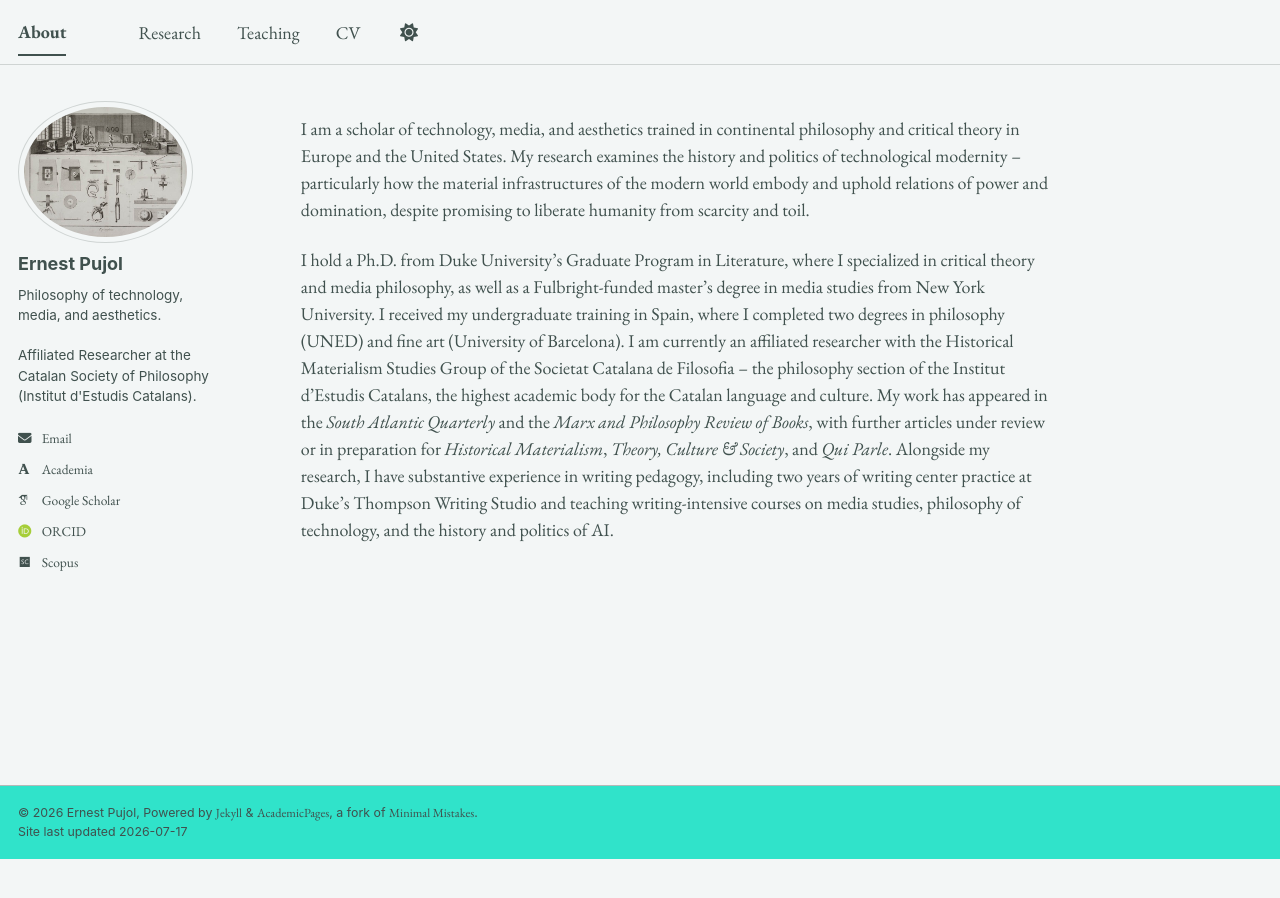
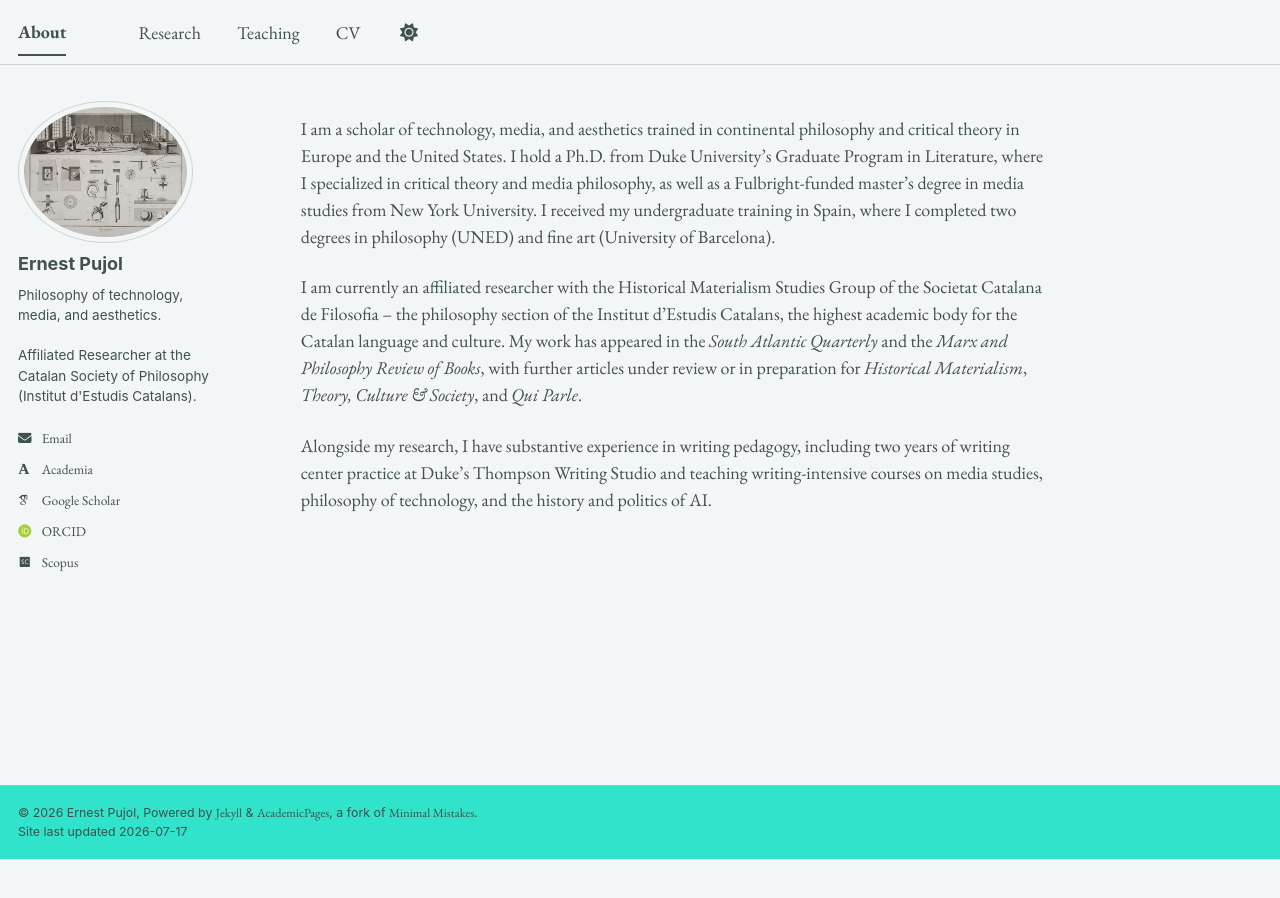
Before and after one commit to epujol90/epujol90.github.io, a Jekyll site: the page built from _pages/about.md, in a window 1280 px wide. Built offline with Jekyll 4.4.1, drawn with Linux system fonts in a browser that asks for light colours; some web fonts are replaced; a script bundle is joined from its source files by our own code; library files that are not in the unit come from our copies.

Commit message:
Update about.md

```diff
--- a/_pages/about.md
+++ b/_pages/about.md
@@ -6,6 +6,8 @@ redirect_from:
   - /about/
   - /about.html
 ---
-I am a scholar of technology, media, and aesthetics trained in continental philosophy and critical theory in Europe and the United States. My research examines the history and politics of technological modernity -- particularly how the material infrastructures of the modern world embody and uphold relations of power and domination, despite promising to liberate humanity from scarcity and toil.
+I am a scholar of technology, media, and aesthetics trained in continental philosophy and critical theory in Europe and the United States. I hold a Ph.D. from Duke University’s Graduate Program in Literature, where I specialized in critical theory and media philosophy, as well as a Fulbright-funded master’s degree in media studies from New York University. I received my undergraduate training in Spain, where I completed two degrees in philosophy (UNED) and fine art (University of Barcelona).
 
-I hold a Ph.D. from Duke University’s Graduate Program in Literature, where I specialized in critical theory and media philosophy, as well as a Fulbright-funded master’s degree in media studies from New York University. I received my undergraduate training in Spain, where I completed two degrees in philosophy (UNED) and fine art (University of Barcelona). I am currently an affiliated researcher with the Historical Materialism Studies Group of the Societat Catalana de Filosofia -- the philosophy section of the Institut d’Estudis Catalans, the highest academic body for the Catalan language and culture. My work has appeared in the _South Atlantic Quarterly_ and the _Marx and Philosophy Review of Books_, with further articles under review or in preparation for _Historical Materialism_, _Theory, Culture & Society_, and _Qui Parle_. Alongside my research, I have substantive experience in writing pedagogy, including two years of writing center practice at Duke’s Thompson Writing Studio and teaching writing-intensive courses on media studies, philosophy of technology, and the history and politics of AI.
+I am currently an affiliated researcher with the Historical Materialism Studies Group of the Societat Catalana de Filosofia -- the philosophy section of the Institut d’Estudis Catalans, the highest academic body for the Catalan language and culture. My work has appeared in the _South Atlantic Quarterly_ and the _Marx and Philosophy Review of Books_, with further articles under review or in preparation for _Historical Materialism_, _Theory, Culture & Society_, and _Qui Parle_.
+
+Alongside my research, I have substantive experience in writing pedagogy, including two years of writing center practice at Duke’s Thompson Writing Studio and teaching writing-intensive courses on media studies, philosophy of technology, and the history and politics of AI.
```
